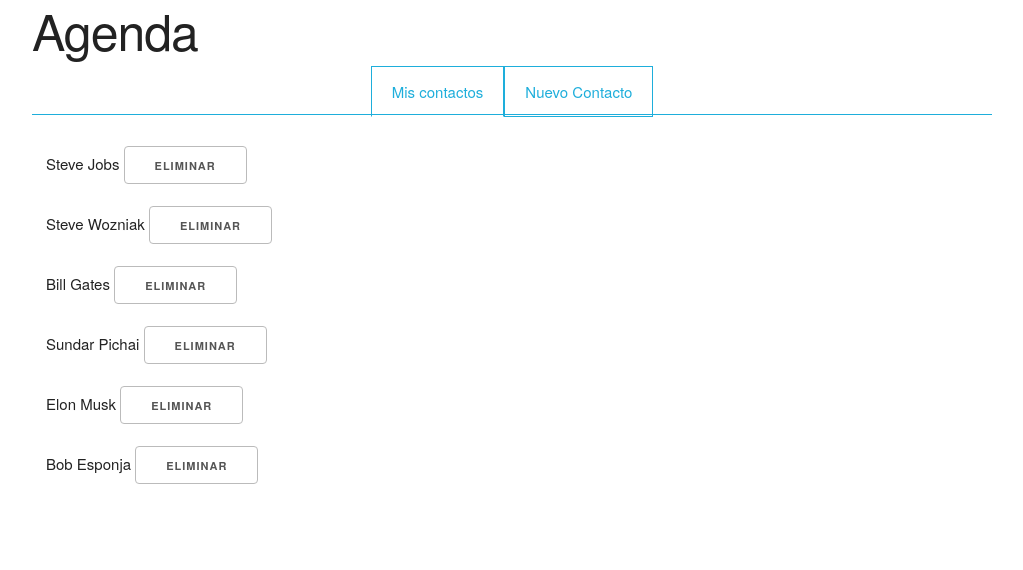
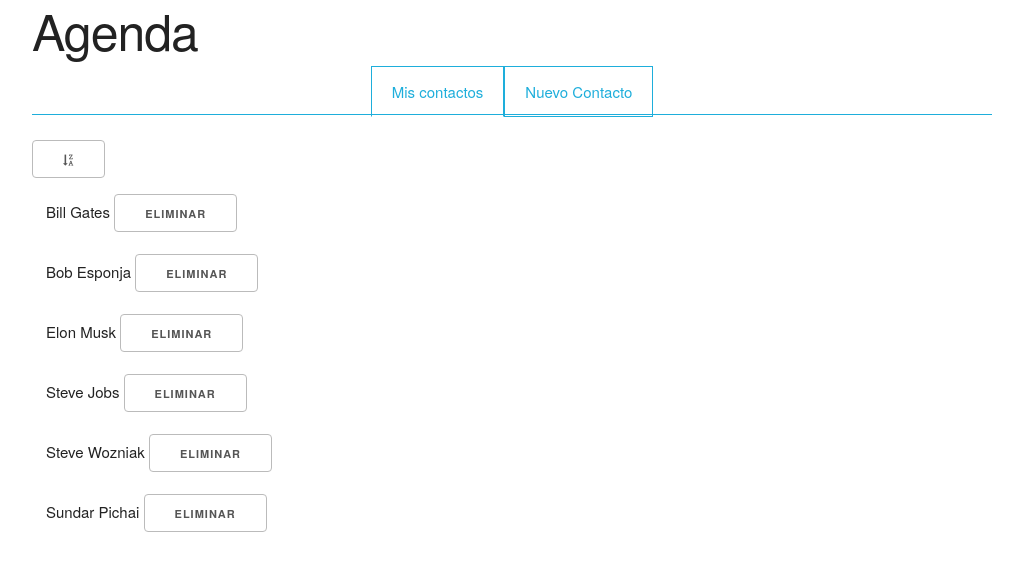
Before and after one commit to luislard/agendaAngular, an Angular app: page /lista-contactos in a window 1280 px wide. Shown: the top 570 px of the page, without its empty margins (128-1151 px from the left). Built offline with nearby package versions, Linux system fonts and the light colour scheme; data requests are answered from the project's data file.

Commit message:
agregamos logica para ordenar

```diff
--- a/src/app/lista-contactos/lista-contactos.component.html
+++ b/src/app/lista-contactos/lista-contactos.component.html
@@ -1,10 +1,20 @@
+
+<button (click)="cambiarOrden()">
+  <i
+    class="fa"
+    [ngClass]="{
+      'fa-sort-alpha-asc': orden === 'desc',
+      'fa-sort-alpha-desc': orden === 'asc'
+    }"
+    aria-hidden="true"></i>
+</button>
 <ul>
   <!--
     La directiva 'NgFor' itera por una colección dada
     y por cada elemento añade la jerarquía de
     etiquetas HTML sobre la cuál se esta usando.
   -->
-  <li *ngFor="let contacto of contactos"
+  <li *ngFor="let contacto of contactos | ordenarContactos:orden"
     (click)="notificarSeleccionContacto(contacto)">
     {{ contacto.nombre }} {{ contacto.apellidos }}
     <!--
--- a/src/app/lista-contactos/lista-contactos.component.ts
+++ b/src/app/lista-contactos/lista-contactos.component.ts
@@ -7,6 +7,8 @@
   styleUrls: ['./lista-contactos.component.css']
 })
 export class ListaContactosComponent {
+
+  orden: string = 'asc';
 
   // con el decorador output exponemos un evento para que un
   // componente padre pueda suscribirse a él. Además,
@@ -29,4 +31,8 @@
     console.log('heloooooowww');
     this.contactoSeleccionado.emit(contacto);
   }
+
+  cambiarOrden(): void {
+    this.orden = this.orden === 'asc' ? 'desc' : 'asc';
+  }
 }
--- a/src/app/ordenar-contactos.pipe.ts
+++ b/src/app/ordenar-contactos.pipe.ts
@@ -1,12 +1,59 @@
 import { Pipe, PipeTransform } from '@angular/core';
+import { Contacto } from './contacto';
+
 
 @Pipe({
   name: 'ordenarContactos'
 })
 export class OrdenarContactosPipe implements PipeTransform {
 
-  transform(value: any, args?: any): any {
-    return null;
+  transform(value: Contacto[], orden: string): Contacto[] {
+
+    let contactosOrdenados: Contacto[];
+
+    if(value){
+      if (orden === 'asc') {
+
+        // Orden ascendente por nombre y apellido de contacto
+        contactosOrdenados = value.sort((contactoA: Contacto, contactoB: Contacto): number => {
+          const nombreCompletoContactoA: string =`${contactoA.nombre.toLowerCase()} ${contactoA.apellidos.toLowerCase()}`;
+          const nombreCompletoContactoB: string =`${contactoB.nombre.toLowerCase()} ${contactoB.apellidos.toLowerCase()}`;
+          // -1 A < B
+          //  0 A == B
+          //  1 A > B
+          // Si A va antes que B.
+          return nombreCompletoContactoA > nombreCompletoContactoB
+              ? 1
+              // Si A va despes de B
+              : nombreCompletoContactoA < nombreCompletoContactoB
+                ? -1
+                // Si el orden entre A y B no importa
+                :0;
+        });
+      }
+      else {
+        // Orden descendente por nombre y apellido de contacto
+        contactosOrdenados = value.sort((contactoA: Contacto, contactoB: Contacto): number => {
+          const nombreCompletoContactoA: string =`${contactoA.nombre.toLowerCase()} ${contactoA.apellidos.toLowerCase()}`;
+          const nombreCompletoContactoB: string =`${contactoB.nombre.toLowerCase()} ${contactoB.apellidos.toLowerCase()}`;
+          // -1 A < B
+          //  0 A == B
+          //  1 A > B
+          return nombreCompletoContactoB > nombreCompletoContactoA
+              ? 1
+              : nombreCompletoContactoB < nombreCompletoContactoA
+                ? -1
+                :0;
+        });
+      }
+    }
+    else {
+      contactosOrdenados = [];
+    }
+
+
+
+    return contactosOrdenados;
   }
 
 }
```
